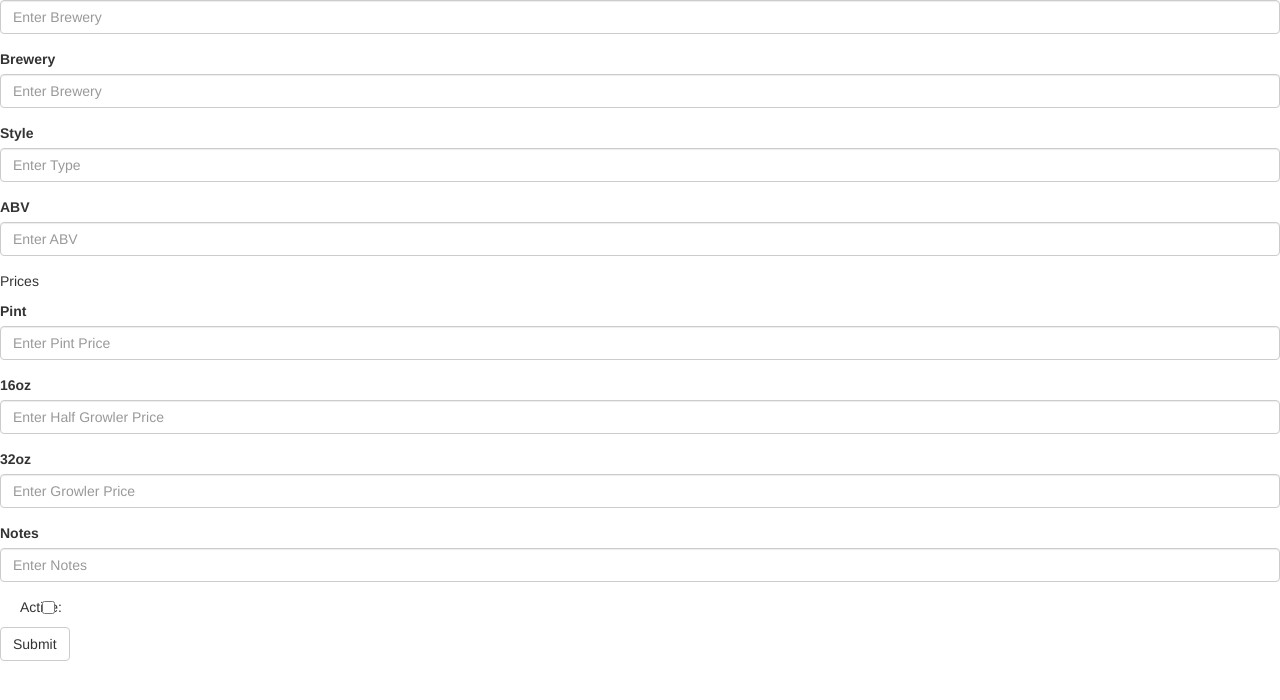
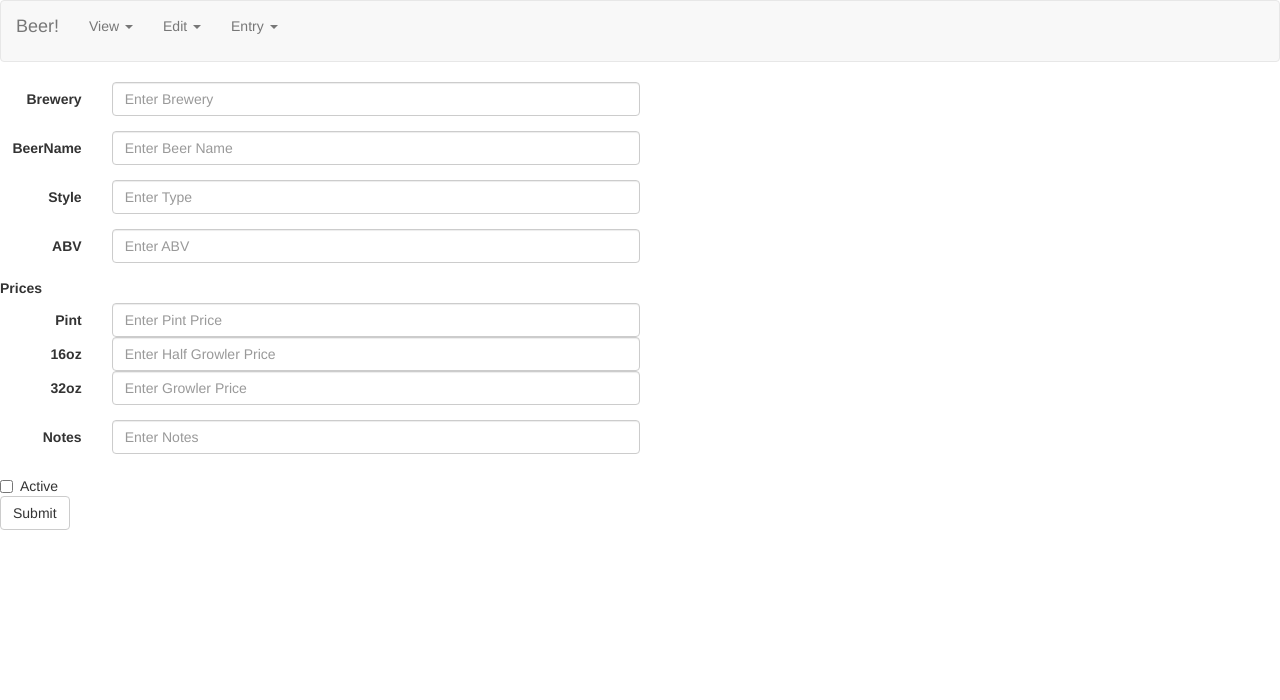
Before and after one commit to gtmanfred/taplist, a Flask app: template taplist/templates/entry.html in a window 1280 px wide. Shown: the top 700 px of the page. Run offline with Flask 2, Linux system fonts and the light colour scheme; the template is opened without the code that fills it: values that come from a table or form of the project are taken from there, most other values are stand-ins (such as "Sample title", 1, 10 or a date in 2020); parts of the project's set-up code (start-up, migrations or seed data) failed here and were passed over; some libraries are stand-ins or nearby versions.

Commit message:
make entry look nice

```diff
--- a/taplist/templates/entry.html
+++ b/taplist/templates/entry.html
@@ -1,48 +1,103 @@
 <html>
   <head>
+    <title>Entry</title>
     <link rel="stylesheet" href="https://maxcdn.bootstrapcdn.com/bootstrap/3.3.4/css/bootstrap.min.css">
+    <script src="https://code.jquery.com/jquery-1.11.2.min.js"></script>
     <script src="https://maxcdn.bootstrapcdn.com/bootstrap/3.3.4/js/bootstrap.min.js"></script>
     <meta name="viewport" content="width=device-width, initial-scale=1.0">
-    <title>Entry</title>
+    <style>
+      form {
+        width: 50%;
+      }
+    </style>
+    <nav class="navbar navbar-default">
+      <div class="container-fluid">
+        <div class="navbar-header">
+          <p class="navbar-brand">Beer!</p>
+        </div>
+
+        <div class="collapse navbar-collapse" id="bs-example-navbar-collapse-1">
+          <ul class="nav navbar-nav">
+            <li class="dropdown">
+              <a href="#" class="dropdown-toggle" data-toggle="dropdown" role="button" aria-expanded="false">View <span class="caret"></span></a>
+              <ul class="dropdown-menu" role="menu">
+                {%- for location in locations%}
+                <li><a href="/{{location}}/">{{location}}</a></li>
+                {%- endfor %}
+              </ul>
+            </li>
+            <li class="dropdown">
+              <a href="#" class="dropdown-toggle" data-toggle="dropdown" role="button" aria-expanded="false">Edit <span class="caret"></span></a>
+              <ul class="dropdown-menu" role="menu">
+                {%- for location in roles %}
+                <li><a href="/{{location}}/edit">{{location}}</a></li>
+                {%- endfor %}
+              </ul>
+            </li>
+            <li class="dropdown">
+              <a href="#" class="dropdown-toggle" data-toggle="dropdown" role="button" aria-expanded="false">Entry <span class="caret"></span></a>
+              <ul class="dropdown-menu" role="menu">
+                {%- for location in roles %}
+                <li><a href="/{{location}}/entry">{{location}}</a></li>
+                {%- endfor %}
+              </ul>
+            </li>
+          </ul>
+        </div>
+      </div>
+    </nav>
   </head>
   <body>
-    <form action="" method="post" name="entry">
+    <form class="form-horizontal" action="" method="post" name="entry">
       {{form.hidden_tag()}}
       <div class="form-group">
+          <label class="col-sm-2 control-label" for="{{form.brewery.id}}">Brewery</label>
+          <div class="col-sm-10">
             {{form.brewery(class="form-control", placeholder="Enter Brewery")}}
           </div>
-      <div class="form-group">
-          <label for="{{form.brewery.id}}">Brewery</label>
-          {{form.brewery(class="form-control", placeholder="Enter Brewery")}}
       </div>
       <div class="form-group">
-          <label for="{{form.beertype.id}}">Style</label>
+          <label class="col-sm-2 control-label" for="{{form.beername.id}}">BeerName</label>
+          <div class="col-sm-10">
+            {{form.beername(class="form-control", placeholder="Enter Beer Name")}}
+          </div>
+      </div>
+      <div class="form-group">
+          <label class="col-sm-2 control-label" for="{{form.beertype.id}}">Style</label>
+          <div class="col-sm-10">
             {{form.beertype(class="form-control", placeholder="Enter Type")}}
           </div>
+      </div>
       <div class="form-group">
-          <label for="{{form.alcohols.id}}">ABV</label>
+          <label class="col-sm-2 control-label"  for="{{form.alcohols.id}}">ABV</label>
+          <div class="col-sm-10">
             {{form.alcohols(class="form-control", placeholder="Enter ABV")}}
           </div>
-      <p>Prices</p>
+      </div>
+        <label>Prices</label>
       <div class="form-group">
-          <label for="{{form.pricepint.id}}">Pint</label>
+          <label class="col-sm-2 control-label" for="{{form.pricepint.id}}">Pint</label>
+          <div class="col-sm-10">
             {{form.pricepint(class="form-control", placeholder="Enter Pint Price")}}
           </div>
-      <div class="form-group">
-          <label for="{{form.pricehalf.id}}">16oz</label>
+          <label class="col-sm-2 control-label" for="{{form.pricehalf.id}}">16oz</label>
+          <div class="col-sm-10">
             {{form.pricehalf(class="form-control", placeholder="Enter Half Growler Price")}}
           </div>
-      <div class="form-group">
-          <label for="{{form.pricegrowler.id}}">32oz</label>
+          <label class="col-sm-2 control-label" for="{{form.pricegrowler.id}}">32oz</label>
+          <div class="col-sm-10">
             {{form.pricegrowler(class="form-control", placeholder="Enter Growler Price")}}
           </div>
+      </div>
       <div class="form-group">
-          <label for="{{form.notes.id}}">Notes</label>
+          <label class="col-sm-2 control-label" for="{{form.notes.id}}">Notes</label>
+          <div class="col-sm-10">
             {{form.notes(class="form-control", placeholder="Enter Notes")}}
+          </div>
       </div>
       <div class="checkbox">
         <label>
-          Active: {{form.active()}}
+          {{form.active()}} Active
         </label>
       </div>
       <button value="Entry" type="submit" class="btn btn-default">Submit</button>
--- a/taplist/views.py
+++ b/taplist/views.py
@@ -24,6 +24,7 @@ from taplist import app
 
 class TaplistView(MethodView):
     def __init__(self, *args, **kwargs):
+        self.groups = [g.group.name for g in getattr(user, 'group_memberships', [None]) if g is not None]
         self.locations = app.config['LOCATIONS']
         self.config = app.config['CONFIG']
         super(TaplistView, self).__init__(*args, **kwargs)
@@ -82,7 +83,7 @@ class Entry(TaplistView):
             form.pricegrowler.data = beer['growler']
             form.alcohols.data = beer['content']
             form.active.data = beer['active'] == 'True'
-        return render_template('entry.html', title='Entry', form=form, beername=beername)
+        return render_template('entry.html', title='Entry', form=form, beername=beername, roles=self.groups, locations=self.locations)
 
     def put(self, location):
         if location not in self.locations:
@@ -174,7 +175,7 @@ class Edit(TaplistView):
             beer['beername'] = key
             beers.append(beer)
         beers.sort(key=operator.itemgetter('brewery', 'name'))
-        return render_template('edit.html', title='Beer List', beers=beers, location=location, colors=colors)
+        return render_template('edit.html', title='Beer List', beers=beers, location=location, colors=colors, roles=self.groups, locations=self.locations)
 
     def post(self, location):
         if location not in self.locations:
```
Lines whose indentation alone changed are shown as unchanged.
